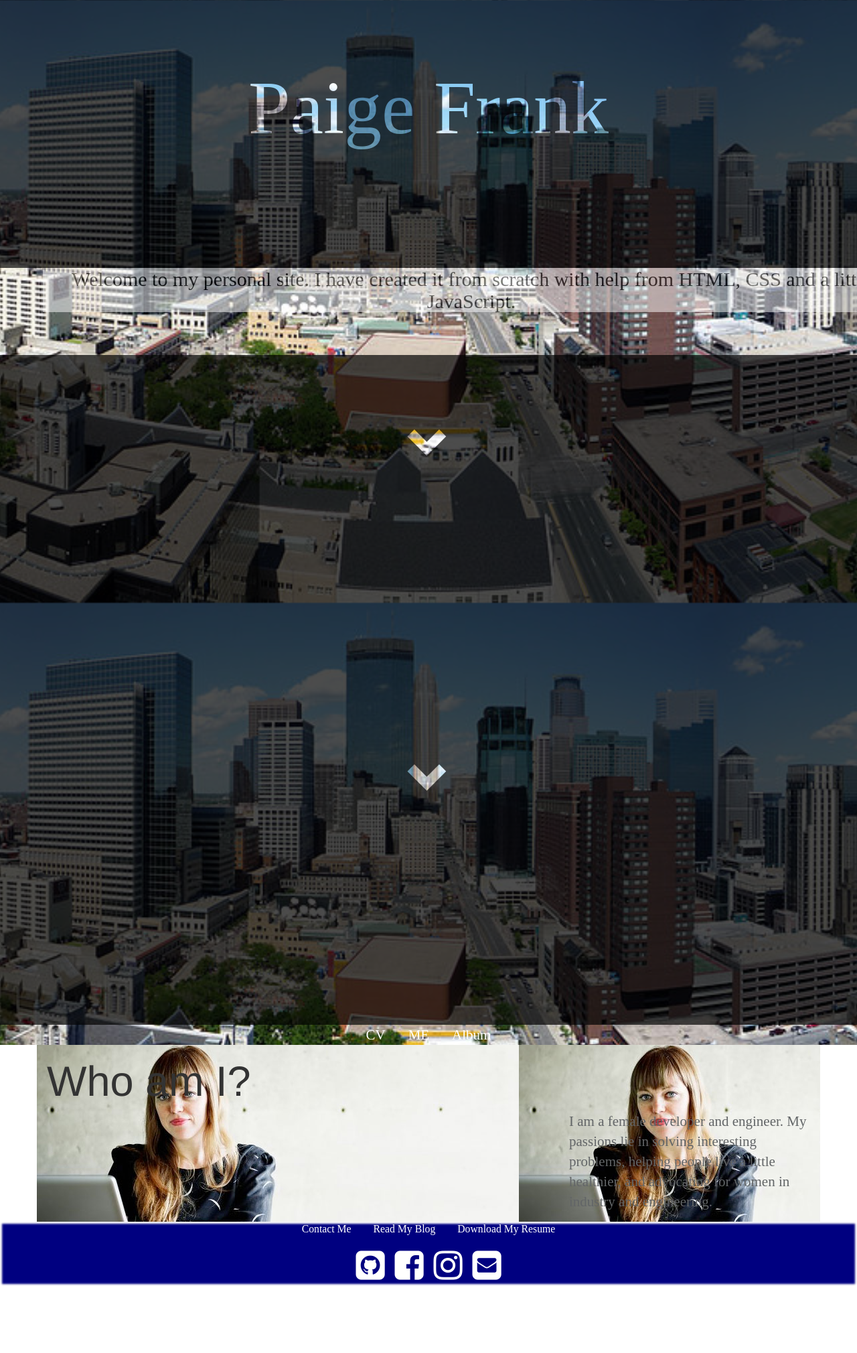
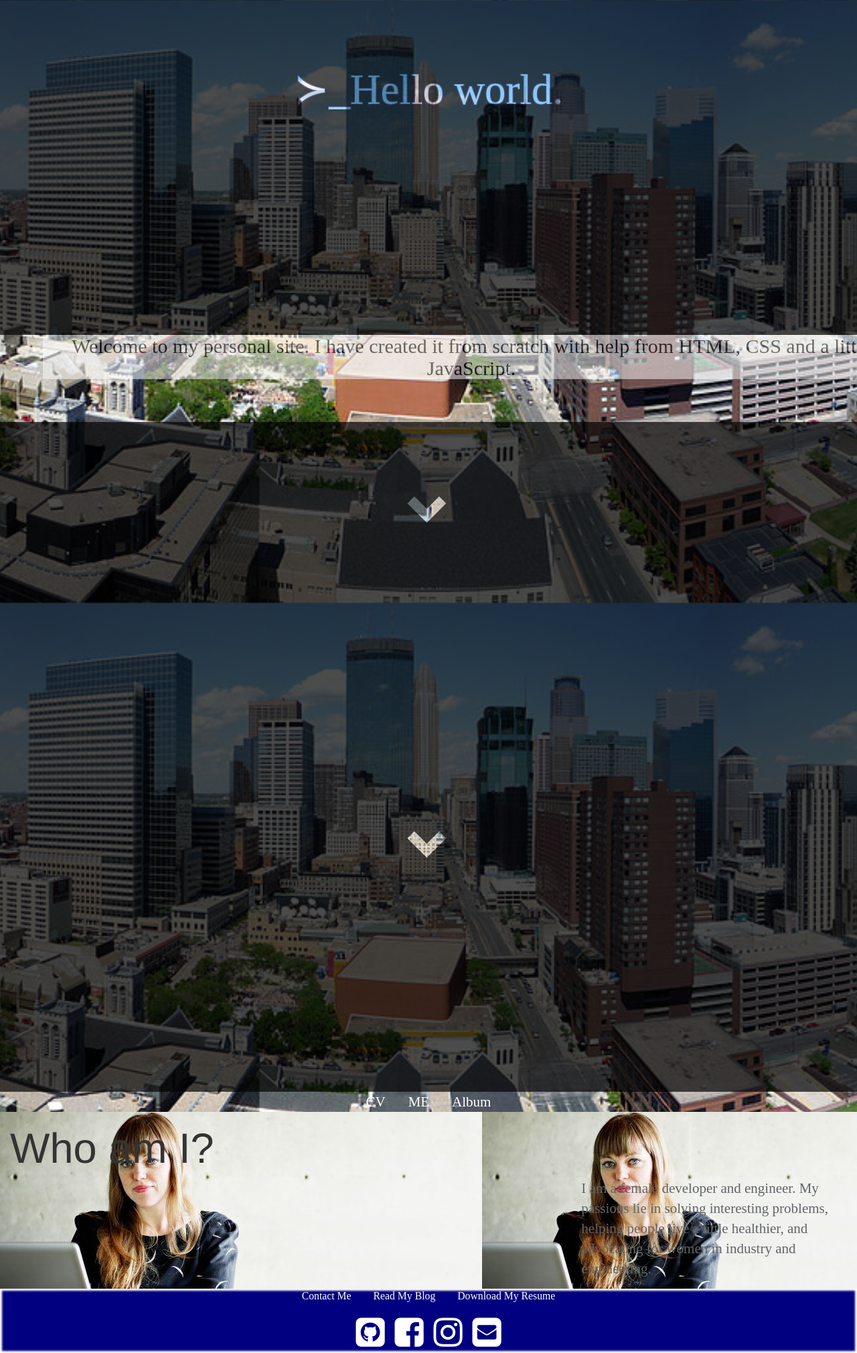
Before and after one commit to pfrank7/pfrank7.github.io, a Jekyll site: the page built from index.html, in a window 1280 px wide. Shown: the whole page at 67% size. Built offline with Jekyll 4.4.1, drawn with Linux system fonts in a browser that asks for light colours; nearby versions of some CDN libraries; before the commit the page ends 1920 px from its top, so only the background shows below that.

Commit message:
Update index.html

```diff
--- a/index.html
+++ b/index.html
@@ -28,6 +28,7 @@
 }
 .paige {
 	background-image: url("../photos/tmpGirl.jpg");
+	width: 100%;
 	}
 #Hopkins {
 	background-image: url("../photos/minne.JPG");
@@ -48,20 +49,20 @@
 	margin:0px;
 	}
 #about {
-	background-color:white;
+	background-color:black;
 }
 </style>
 <div>
 	<section id = "Hopkins" class = "jumbotron">
-		<div class = "container" style = "margin:0px;padding:0px; width:100%;">
+		<div style = "margin:0px;padding:0px; width:100%;">
 			<div class = "row" style = "margin:0px;padding:0px;width:100%;">
 				<div id = "helloW" > <!-- class = "text-center" -->
 					<h1 id = "letters">&#8827&lowbar;</h1>
  				</div>
 			</div>
 			<div class = "row text-center" style = "top:0px;margin:0px;padding:0px; width:100%;">
-				<h1 style = "height:400px; font-family:'Apple Chancery'; font-size:800%;"> Paige Frank </h1>
-				<h2>Welcome to my personal site. I have created it from scratch with help from HTML, CSS and a little JavaScript.</h2>
+				<!--h1 style = "height:400px; font-family:'Apple Chancery'; font-size:800%;"> Paige Frank </h1-->
+				<h2 id = "welcome">Welcome to my personal site. I have created it from scratch with help from HTML, CSS and a little JavaScript.</h2>
 				<h1> <span class="glyphicon glyphicon-chevron-down"></span> </h1>
 				<h1> <span class="glyphicon glyphicon-chevron-down"></span> </h1>
 				<a style = "margin:15px;" href = "CV.html"> CV</a>
```
Also changed, not shown: other parts of index.html (+1 -1 lines).
